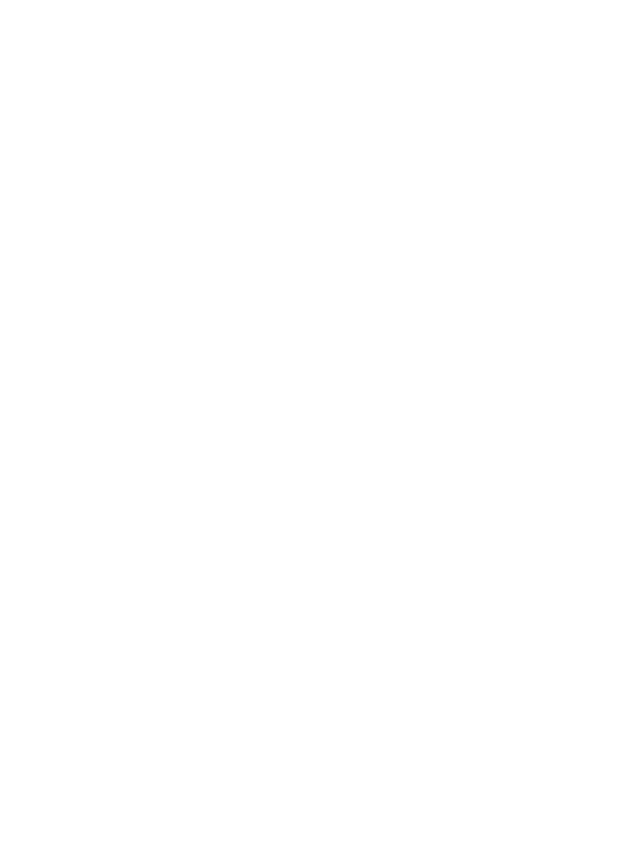
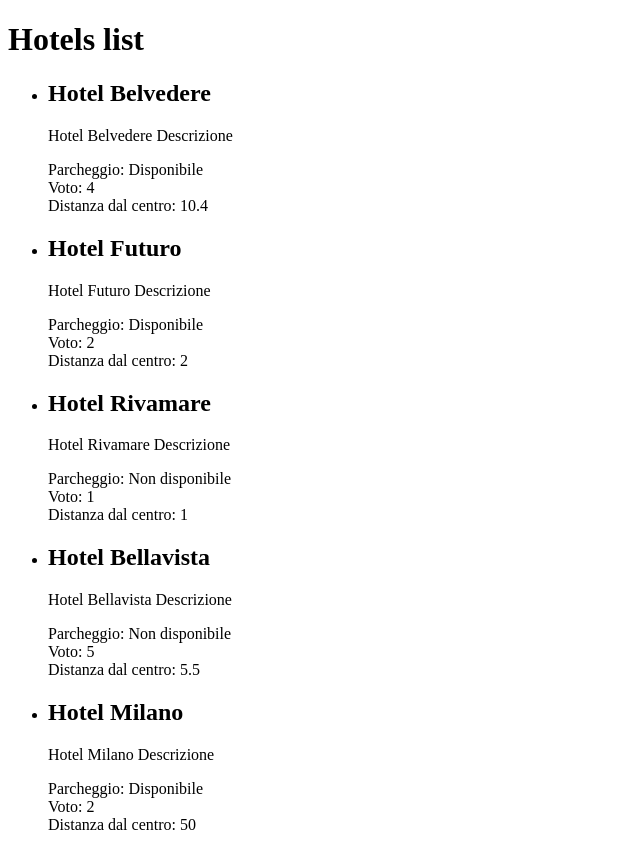
Before and after one commit to massimilianosabatino/php-hotel, a PHP site: page / in a window 1280 px wide. Before the commit the part shown is empty. Shown: the whole page, without its empty margins (0-640 px from the left). Before the commit the page ends 800 px from the top, so only its background shows below. Run offline with PHP 8.4, Linux system fonts and the light colour scheme.

Commit message:
add: display information for each hotel

```diff
--- a/index.php
+++ b/index.php
@@ -41,3 +41,41 @@
     ];
 
 ?>
+<!DOCTYPE html>
+<html lang="it">
+<head>
+    <meta charset="UTF-8">
+    <meta http-equiv="X-UA-Compatible" content="IE=edge">
+    <meta name="viewport" content="width=device-width, initial-scale=1.0">
+    <title>Hotels</title>
+</head>
+<body>
+    <header>
+        <h1>Hotels list</h1>
+    </header>
+    <main>
+        <ul>
+            <!-- Ciclo array -->
+            <?php foreach ($hotels as $hotel): ?>
+            <li>
+                <h2><?php echo $hotel['name'] ?></h2>
+                <p><?php echo $hotel['description'] ?></p>
+                <div>
+                    <!-- Controllo disponibilità parcheggio -->
+                    <span>Parcheggio: </span>
+                    <?php if($hotel['parking'] === true): ?>
+                    <span>Disponibile</span>
+                    <?php else: ?>
+                    <span>Non disponibile</span>
+                    <?php endif; ?>
+                    <!-- /Controllo disponibilità parcheggio -->
+                </div>
+                <div>Voto: <?php echo $hotel['vote'] ?></div>
+                <div>Distanza dal centro: <?php echo $hotel['distance_to_center']?></div>
+            </li>
+            <?php endforeach; ?>
+            <!-- /Ciclo array -->
+        </ul>
+    </main>
+</body>
+</html>
```
